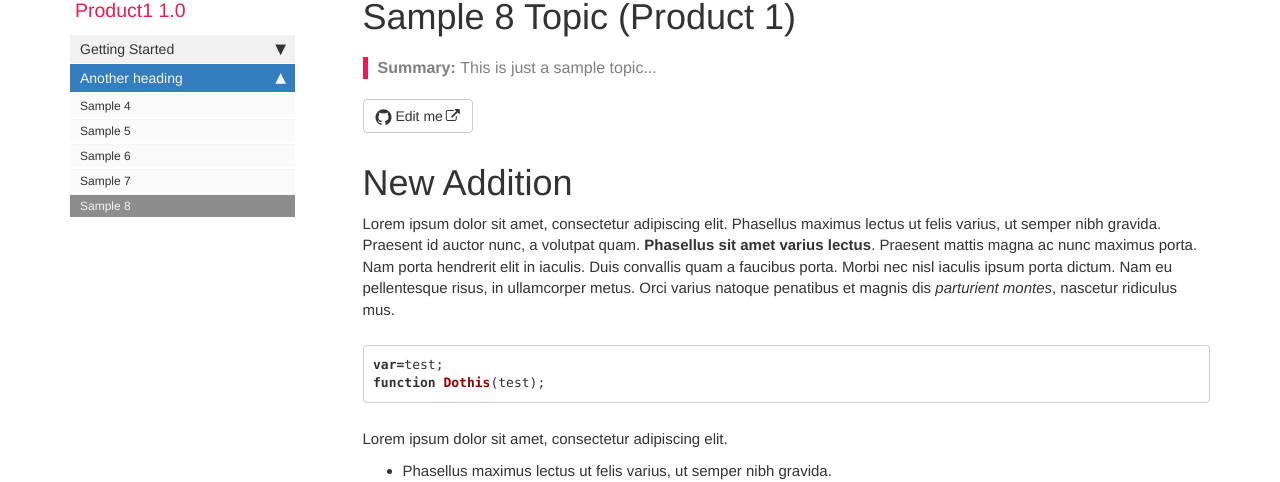
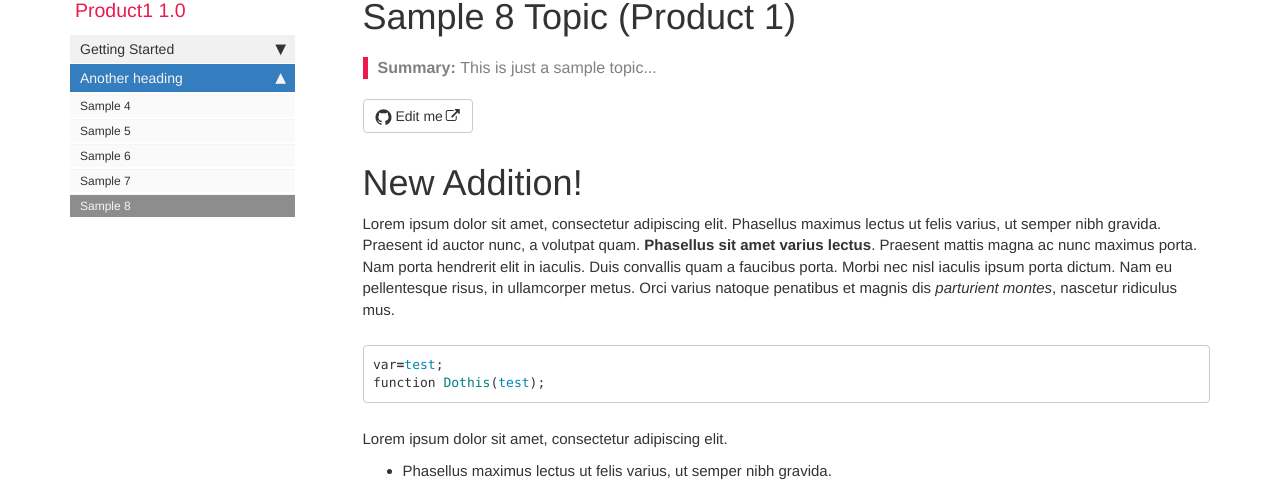
Before and after one commit to MickMacL/mickmacl.github.io, a Jekyll site: the page built from pages/product1/p1_sample8.md, in a window 1280 px wide. Shown: the part 94-576 px from the top of the page. Built offline with Jekyll 4.4.1, drawn with Linux system fonts in a browser that asks for light colours; nearby versions of some CDN libraries; comment, search, counter and statistics services are not loaded.

Commit message:
Added bang

````diff
--- a/pages/product1/p1_sample8.md
+++ b/pages/product1/p1_sample8.md
@@ -7,11 +7,11 @@ permalink: p1_sample8.html
 folder: product1
 ---
 
-# New Addition
+# New Addition!
 
 Lorem ipsum dolor sit amet, consectetur adipiscing elit. Phasellus maximus lectus ut felis varius, ut semper nibh gravida. Praesent id auctor nunc, a volutpat quam. **Phasellus sit amet varius lectus**. Praesent mattis magna ac nunc maximus porta. Nam porta hendrerit elit in iaculis. Duis convallis quam a faucibus porta. Morbi nec nisl iaculis ipsum porta dictum. Nam eu pellentesque risus, in ullamcorper metus. Orci varius natoque penatibus et magnis dis *parturient montes*, nascetur ridiculus mus.
 
-```javascript
+```ruby
 var=test;
 function Dothis(test);
 ```
````
